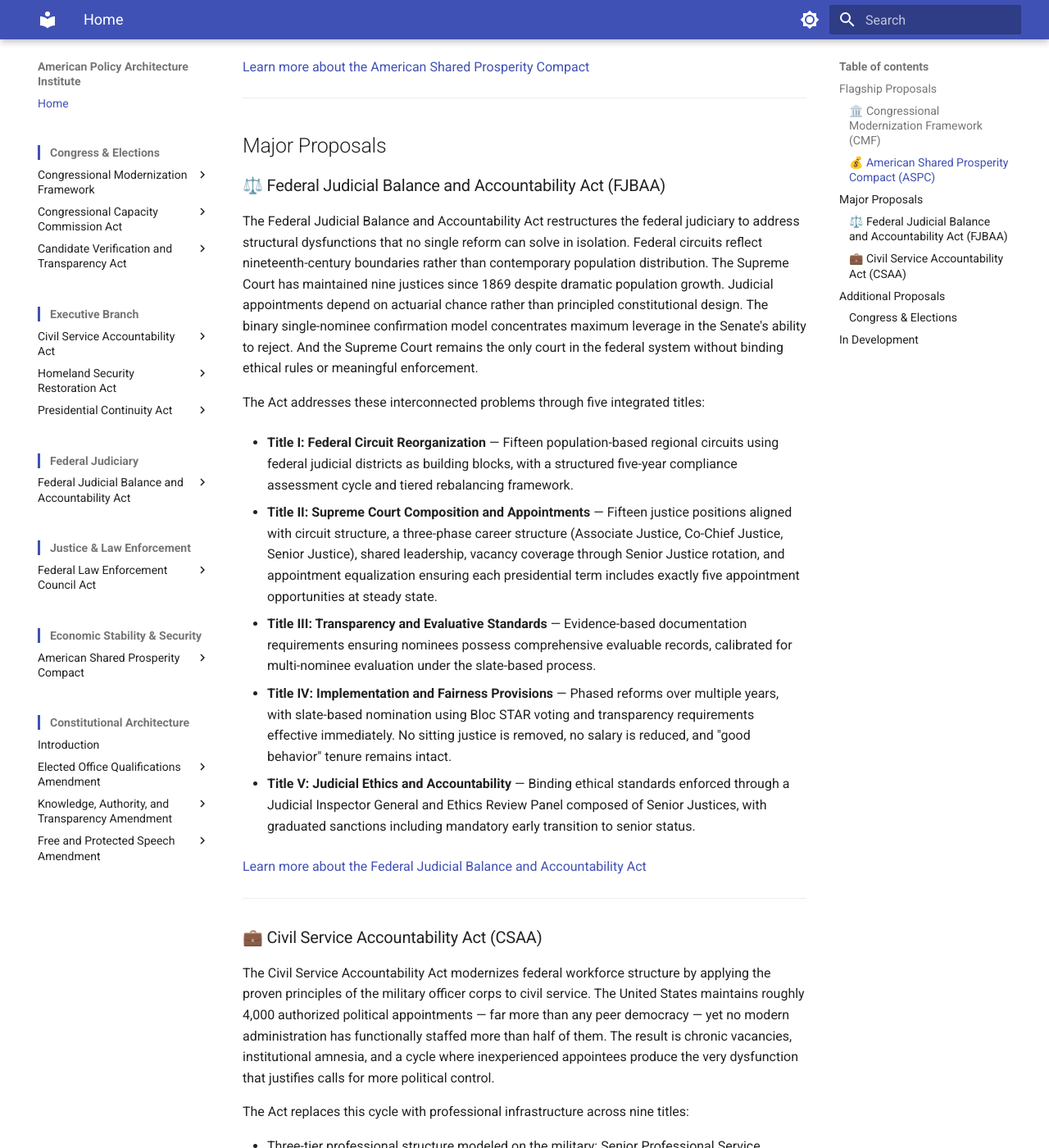
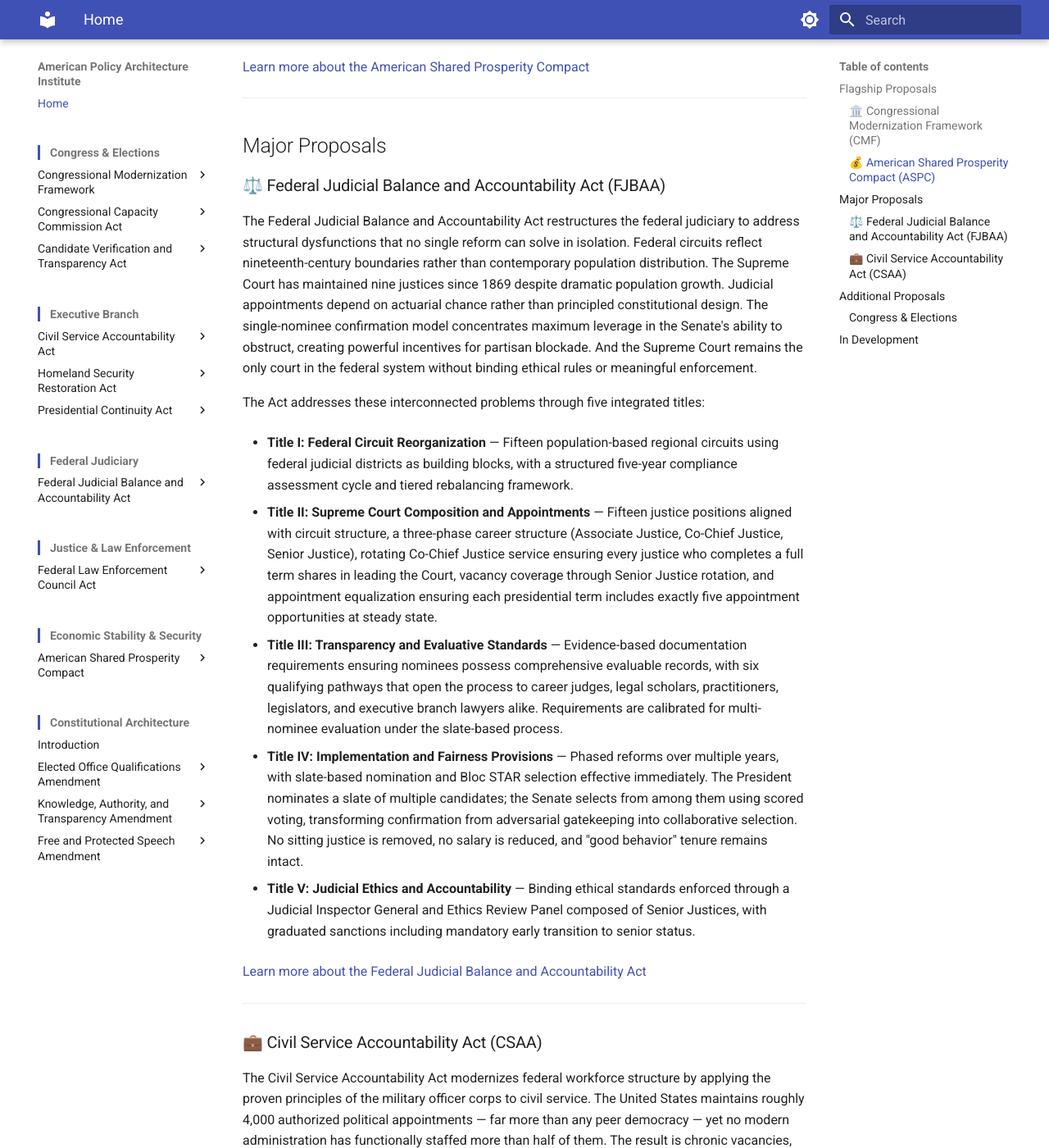
Before and after one commit to albertintech/apai, an MkDocs documentation site: the page built from docs/index.md, in a window 1280 px wide and 1400 px high, scrolled down 1919 px. Shown: the whole window at 82% size. Built offline with MkDocs 1.6.1 and Material for MkDocs 9.7.7, drawn with Linux system fonts in a browser that asks for light colours.

Commit message:
Update index.md

```diff
--- a/docs/index.md
+++ b/docs/index.md
@@ -62,17 +62,17 @@ The Compact combines three components designed to function independently while i
 
 ### ⚖️ Federal Judicial Balance and Accountability Act (FJBAA)
 
-The Federal Judicial Balance and Accountability Act restructures the federal judiciary to address structural dysfunctions that no single reform can solve in isolation. Federal circuits reflect nineteenth-century boundaries rather than contemporary population distribution. The Supreme Court has maintained nine justices since 1869 despite dramatic population growth. Judicial appointments depend on actuarial chance rather than principled constitutional design. The binary single-nominee confirmation model concentrates maximum leverage in the Senate's ability to reject. And the Supreme Court remains the only court in the federal system without binding ethical rules or meaningful enforcement.
+The Federal Judicial Balance and Accountability Act restructures the federal judiciary to address structural dysfunctions that no single reform can solve in isolation. Federal circuits reflect nineteenth-century boundaries rather than contemporary population distribution. The Supreme Court has maintained nine justices since 1869 despite dramatic population growth. Judicial appointments depend on actuarial chance rather than principled constitutional design. The single-nominee confirmation model concentrates maximum leverage in the Senate's ability to obstruct, creating powerful incentives for partisan blockade. And the Supreme Court remains the only court in the federal system without binding ethical rules or meaningful enforcement.
 
 The Act addresses these interconnected problems through five integrated titles:
 
 - **Title I: Federal Circuit Reorganization** — Fifteen population-based regional circuits using federal judicial districts as building blocks, with a structured five-year compliance assessment cycle and tiered rebalancing framework.
 
-- **Title II: Supreme Court Composition and Appointments** — Fifteen justice positions aligned with circuit structure, a three-phase career structure (Associate Justice, Co-Chief Justice, Senior Justice), shared leadership, vacancy coverage through Senior Justice rotation, and appointment equalization ensuring each presidential term includes exactly five appointment opportunities at steady state.
+- **Title II: Supreme Court Composition and Appointments** — Fifteen justice positions aligned with circuit structure, a three-phase career structure (Associate Justice, Co-Chief Justice, Senior Justice), rotating Co-Chief Justice service ensuring every justice who completes a full term shares in leading the Court, vacancy coverage through Senior Justice rotation, and appointment equalization ensuring each presidential term includes exactly five appointment opportunities at steady state.
 
-- **Title III: Transparency and Evaluative Standards** — Evidence-based documentation requirements ensuring nominees possess comprehensive evaluable records, calibrated for multi-nominee evaluation under the slate-based process.
+- **Title III: Transparency and Evaluative Standards** — Evidence-based documentation requirements ensuring nominees possess comprehensive evaluable records, with six qualifying pathways that open the process to career judges, legal scholars, practitioners, legislators, and executive branch lawyers alike. Requirements are calibrated for multi-nominee evaluation under the slate-based process.
 
-- **Title IV: Implementation and Fairness Provisions** — Phased reforms over multiple years, with slate-based nomination using Bloc STAR voting and transparency requirements effective immediately. No sitting justice is removed, no salary is reduced, and "good behavior" tenure remains intact.
+- **Title IV: Implementation and Fairness Provisions** — Phased reforms over multiple years, with slate-based nomination and Bloc STAR selection effective immediately. The President nominates a slate of multiple candidates; the Senate selects from among them using scored voting, transforming confirmation from adversarial gatekeeping into collaborative selection. No sitting justice is removed, no salary is reduced, and "good behavior" tenure remains intact.
 
 - **Title V: Judicial Ethics and Accountability** — Binding ethical standards enforced through a Judicial Inspector General and Ethics Review Panel composed of Senior Justices, with graduated sanctions including mandatory early transition to senior status.
 
```
